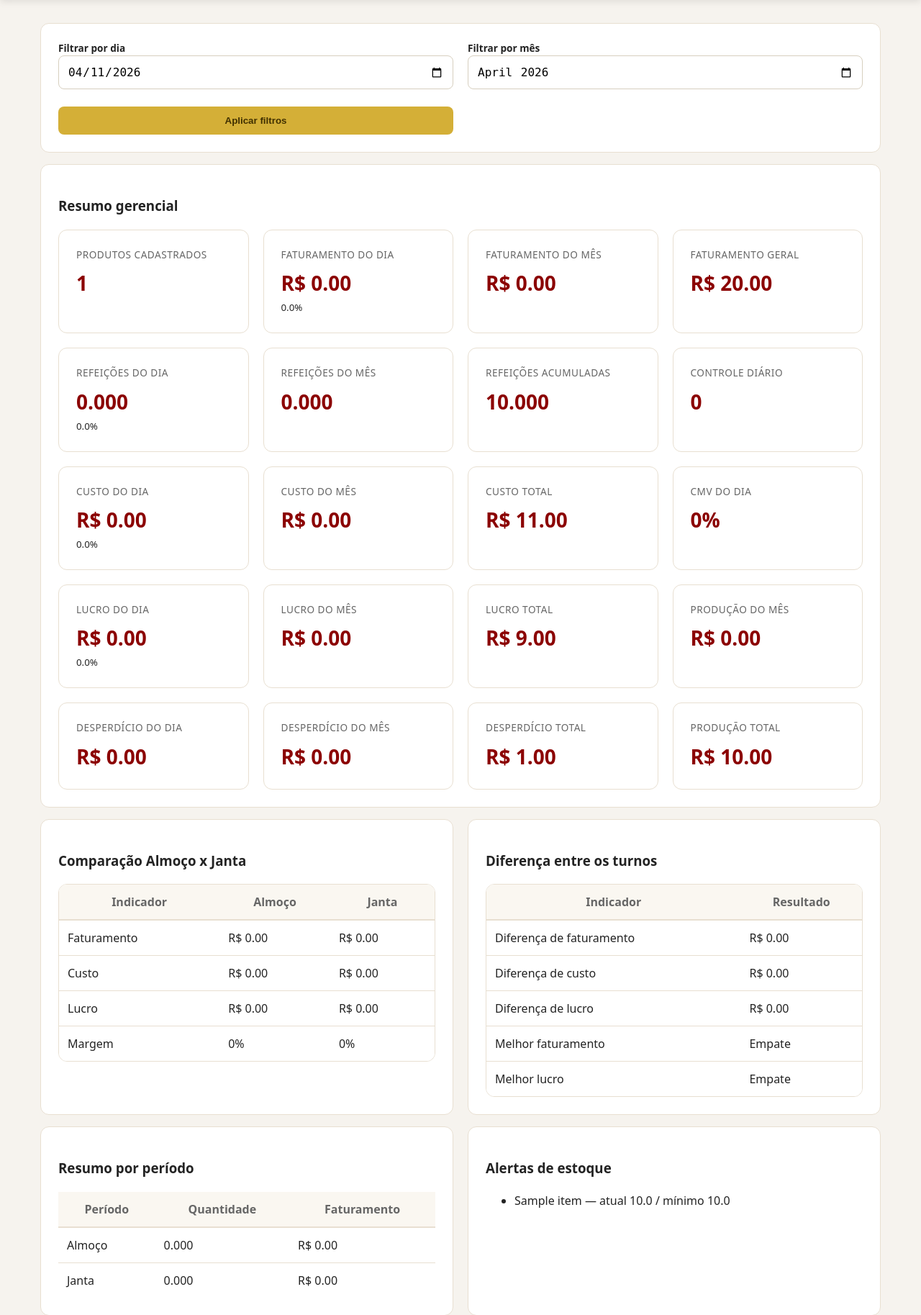
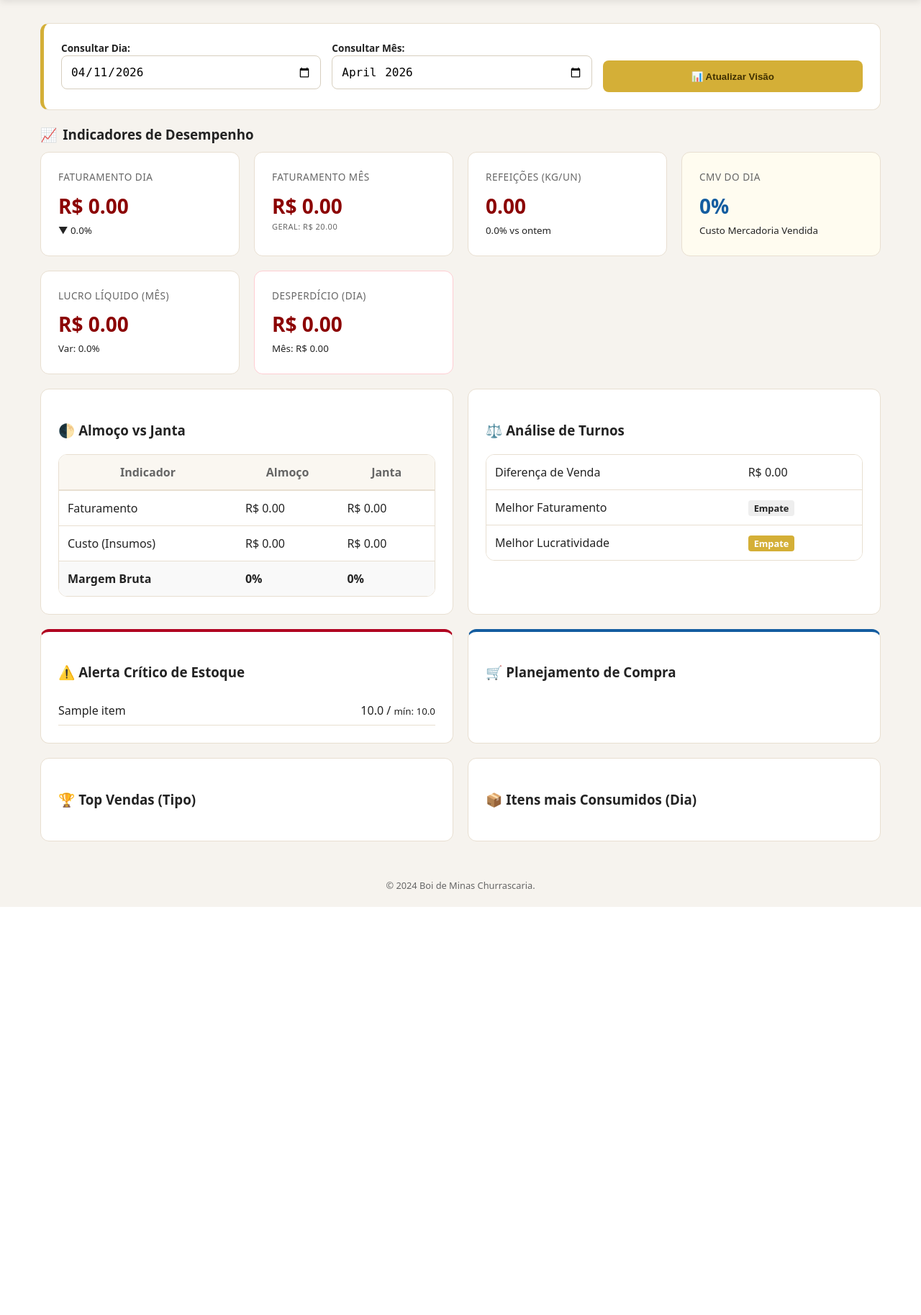
Before and after one commit to mattheuschaves2920-ops/boi-de-minas-sistema, a Flask app: page /dashboard in a window 1280 px wide. Shown: the part 118-1945 px from the top of the page at 72% size. After the commit the page ends 1378 px from the top, so only its background shows below. Run offline with Flask 3, Linux system fonts and the light colour scheme; the visitor is signed in with stand-in values (Sample User, id 1); tables that the repository leaves empty hold one stand-in row (values such as "Sample post").

Commit message:
Update dashboard.html

```diff
--- a/templates/dashboard.html
+++ b/templates/dashboard.html
@@ -1,224 +1,168 @@
 {% extends "base.html" %}
 {% block content %}
 
-<section class="card">
-  <form method="get" class="grid two">
-    <label>Filtrar por dia
+<section class="card" style="margin-bottom: 20px; border-left: 5px solid var(--gold);">
+    <form method="get" class="grid" style="grid-template-columns: repeat(auto-fit, minmax(200px, 1fr)); align-items: end; gap: 15px;">
+        <label>Consultar Dia:
             <input type="date" name="data" value="{{ data_ref.strftime('%Y-%m-%d') }}">
         </label>
-    <label>Filtrar por mês
+        <label>Consultar Mês:
             <input type="month" name="mes" value="{{ mes_ref.strftime('%Y-%m') }}">
         </label>
-    <button class="btn" type="submit">Aplicar filtros</button>
+        <button class="btn" type="submit" style="height: 44px;">📊 Atualizar Visão</button>
     </form>
 </section>
 
-<section class="card" style="margin-top:16px;">
-  <h3>Resumo gerencial</h3>
-  <div class="grid metrics">
-    <div class="card metric"><span>Produtos cadastrados</span><strong>{{ total_itens }}</strong></div>
-    <div class="card metric"><span>Faturamento do dia</span><strong>R$ {{ '%.2f'|format(faturamento) }}</strong><small>{{ var_faturamento }}%</small></div>
-    <div class="card metric"><span>Faturamento do mês</span><strong>R$ {{ '%.2f'|format(faturamento_mes) }}</strong></div>
-    <div class="card metric"><span>Faturamento geral</span><strong>R$ {{ '%.2f'|format(faturamento_total) }}</strong></div>
+<h3 style="margin-bottom: 10px; display: flex; align-items: center; gap: 8px;">
+    <span>📈</span> Indicadores de Desempenho
+</h3>
+<div class="grid metrics" style="grid-template-columns: repeat(auto-fit, minmax(220px, 1fr));">
 
-    <div class="card metric"><span>Refeições do dia</span><strong>{{ '%.3f'|format(refeicoes) }}</strong><small>{{ var_refeicoes }}%</small></div>
-    <div class="card metric"><span>Refeições do mês</span><strong>{{ '%.3f'|format(refeicoes_mes) }}</strong></div>
-    <div class="card metric"><span>Refeições acumuladas</span><strong>{{ '%.3f'|format(refeicoes_total) }}</strong></div>
-    <div class="card metric"><span>Controle diário</span><strong>{{ vendidos_diarios }}</strong></div>
+    <div class="card metric">
+        <span>Faturamento Dia</span>
+        <strong>R$ {{ '%.2f'|format(faturamento) }}</strong>
+        <small class="{{ 'success' if var_faturamento > 0 else 'error' }}">
+            {{ '▲' if var_faturamento > 0 else '▼' }} {{ var_faturamento }}%
+        </small>
+    </div>
 
-    <div class="card metric"><span>Custo do dia</span><strong>R$ {{ '%.2f'|format(custo) }}</strong><small>{{ var_custo }}%</small></div>
-    <div class="card metric"><span>Custo do mês</span><strong>R$ {{ '%.2f'|format(custo_mes) }}</strong></div>
-    <div class="card metric"><span>Custo total</span><strong>R$ {{ '%.2f'|format(custo_total) }}</strong></div>
-    <div class="card metric"><span>CMV do dia</span><strong>{{ cmv }}%</strong></div>
+    <div class="card metric">
+        <span>Faturamento Mês</span>
+        <strong>R$ {{ '%.2f'|format(faturamento_mes) }}</strong>
+        <span class="muted" style="font-size: 11px;">Geral: R$ {{ '%.2f'|format(faturamento_total) }}</span>
+    </div>
 
-    <div class="card metric"><span>Lucro do dia</span><strong>R$ {{ '%.2f'|format(lucro) }}</strong><small>{{ var_lucro }}%</small></div>
-    <div class="card metric"><span>Lucro do mês</span><strong>R$ {{ '%.2f'|format(lucro_mes) }}</strong></div>
-    <div class="card metric"><span>Lucro total</span><strong>R$ {{ '%.2f'|format(lucro_total) }}</strong></div>
-    <div class="card metric"><span>Produção do mês</span><strong>R$ {{ '%.2f'|format(producao_mes) }}</strong></div>
+    <div class="card metric">
+        <span>Refeições (Kg/Un)</span>
+        <strong>{{ '%.2f'|format(refeicoes) }}</strong>
+        <small class="info">{{ var_refeicoes }}% vs ontem</small>
+    </div>
 
-    <div class="card metric"><span>Desperdício do dia</span><strong>R$ {{ '%.2f'|format(desperdicio) }}</strong></div>
-    <div class="card metric"><span>Desperdício do mês</span><strong>R$ {{ '%.2f'|format(desperdicio_mes) }}</strong></div>
-    <div class="card metric"><span>Desperdício total</span><strong>R$ {{ '%.2f'|format(desperdicio_total) }}</strong></div>
-    <div class="card metric"><span>Produção total</span><strong>R$ {{ '%.2f'|format(producao_total) }}</strong></div>
+    <div class="card metric" style="background: #fffcf0;">
+        <span>CMV do Dia</span>
+        <strong style="color: var(--blue);">{{ cmv }}%</strong>
+        <small class="muted">Custo Mercadoria Vendida</small>
     </div>
-</section>
 
-<div class="grid two" style="margin-top:16px;">
+    <div class="card metric">
+        <span>Lucro Líquido (Mês)</span>
+        <strong class="success">R$ {{ '%.2f'|format(lucro_mes) }}</strong>
+        <small class="{{ 'success' if var_lucro > 0 else 'error' }}">Var: {{ var_lucro }}%</small>
+    </div>
+
+    <div class="card metric" style="border: 1px solid #ffcdd2;">
+        <span>Desperdício (Dia)</span>
+        <strong class="error">R$ {{ '%.2f'|format(desperdicio) }}</strong>
+        <small class="muted">Mês: R$ {{ '%.2f'|format(desperdicio_mes) }}</small>
+    </div>
+</div>
+
+<div class="grid two" style="margin-top:20px;">
     <section class="card">
-    <h3>Comparação Almoço x Janta</h3>
+        <h3>🌓 Almoço vs Janta</h3>
         <div class="table-wrap">
-      <table>
+            <table class="table-hover">
+                <thead>
                     <tr><th>Indicador</th><th>Almoço</th><th>Janta</th></tr>
+                </thead>
+                <tbody>
                     <tr><td>Faturamento</td><td>R$ {{ '%.2f'|format(venda_almoco) }}</td><td>R$ {{ '%.2f'|format(venda_janta) }}</td></tr>
-        <tr><td>Custo</td><td>R$ {{ '%.2f'|format(custo_almoco) }}</td><td>R$ {{ '%.2f'|format(custo_janta) }}</td></tr>
-        <tr><td>Lucro</td><td>R$ {{ '%.2f'|format(lucro_almoco) }}</td><td>R$ {{ '%.2f'|format(lucro_janta) }}</td></tr>
-        <tr><td>Margem</td><td>{{ margem_almoco }}%</td><td>{{ margem_janta }}%</td></tr>
+                    <tr><td>Custo (Insumos)</td><td>R$ {{ '%.2f'|format(custo_almoco) }}</td><td>R$ {{ '%.2f'|format(custo_janta) }}</td></tr>
+                    <tr style="background: #f9f9f9; font-weight: bold;">
+                        <td>Margem Bruta</td>
+                        <td class="success">{{ margem_almoco }}%</td>
+                        <td class="success">{{ margem_janta }}%</td>
+                    </tr>
+                </tbody>
             </table>
         </div>
     </section>
 
     <section class="card">
-    <h3>Diferença entre os turnos</h3>
+        <h3>⚖️ Análise de Turnos</h3>
         <div class="table-wrap">
             <table>
-        <tr><th>Indicador</th><th>Resultado</th></tr>
-        <tr><td>Diferença de faturamento</td><td>R$ {{ '%.2f'|format(comparativo_turnos.faturamento_diff) }}</td></tr>
-        <tr><td>Diferença de custo</td><td>R$ {{ '%.2f'|format(comparativo_turnos.custo_diff) }}</td></tr>
-        <tr><td>Diferença de lucro</td><td>R$ {{ '%.2f'|format(comparativo_turnos.lucro_diff) }}</td></tr>
-        <tr><td>Melhor faturamento</td><td>{{ comparativo_turnos.melhor_faturamento }}</td></tr>
-        <tr><td>Melhor lucro</td><td>{{ comparativo_turnos.melhor_lucro }}</td></tr>
+                <tr><td>Diferença de Venda</td><td class="info">R$ {{ '%.2f'|format(comparativo_turnos.faturamento_diff) }}</td></tr>
+                <tr><td>Melhor Faturamento</td><td><span class="badge">{{ comparativo_turnos.melhor_faturamento }}</span></td></tr>
+                <tr><td>Melhor Lucratividade</td><td><span class="badge gold">{{ comparativo_turnos.melhor_lucro }}</span></td></tr>
             </table>
         </div>
     </section>
 </div>
 
-<div class="grid two" style="margin-top:16px;">
+<div class="grid two" style="margin-top:20px;">
+    <section class="card" style="border-top: 4px solid #b00020;">
+        <h3>⚠️ Alerta Crítico de Estoque</h3>
+        {% if alertas %}
+            <div class="stock-alerts">
+                {% for item in alertas[:8] %}
+                <div style="display: flex; justify-content: space-between; padding: 8px 0; border-bottom: 1px solid var(--line);">
+                    <span>{{ item.name }}</span>
+                    <span class="error">{{ item.stock }} / <small>mín: {{ item.min_stock }}</small></span>
+                </div>
+                {% endfor %}
+            </div>
+        {% else %}
+            <p class="success">✅ Todos os níveis estão normais.</p>
+        {% endif %}
+    </section>
+
+    <section class="card" style="border-top: 4px solid var(--blue);">
+        <h3>🛒 Planejamento de Compra</h3>
+        {% if alertas_compra %}
+        <div class="table-wrap">
+            <table style="font-size: 0.85rem;">
+                <thead>
+                    <tr><th>Item</th><th>Estoque</th><th>Dias Rest.</th></tr>
+                </thead>
+                <tbody>
+                    {% for a in alertas_compra %}
+                    <tr>
+                        <td>{{ a.item }}</td>
+                        <td>{{ '%.1f'|format(a.estoque) }}</td>
+                        <td><span class="badge {{ 'error' if a.dias_restantes < 3 else 'info' }}">{{ a.dias_restantes }} dias</span></td>
+                    </tr>
+                    {% endfor %}
+                </tbody>
+            </table>
+        </div>
+        {% endif %}
+    </section>
+</div>
+
+<div class="grid two" style="margin-top:20px;">
     <section class="card">
-    <h3>Resumo por período</h3>
+        <h3>🏆 Top Vendas (Tipo)</h3>
         <table>
-      <tr><th>Período</th><th>Quantidade</th><th>Faturamento</th></tr>
-      {% for k, v in por_periodo.items() %}
+            {% for r in ranking_vendas %}
             <tr>
-        <td>{{ k }}</td>
-        <td>{{ '%.3f'|format(v.q) }}</td>
-        <td>R$ {{ '%.2f'|format(v.v) }}</td>
+                <td>{{ r.tipo }}</td>
+                <td style="text-align: right;"><strong>R$ {{ '%.2f'|format(r.total) }}</strong></td>
             </tr>
             {% endfor %}
         </table>
     </section>
 
     <section class="card">
-    <h3>Alertas de estoque</h3>
-    {% if alertas %}
-      <ul>
-        {% for item in alertas[:12] %}
-        <li>{{ item.name }} — atual {{ item.stock }} / mínimo {{ item.min_stock }}</li>
+        <h3>📦 Itens mais Consumidos (Dia)</h3>
+        <table>
+            {% for r in ranking_produtos %}
+            <tr>
+                <td>{{ r.item }}</td>
+                <td style="text-align: right;">{{ '%.2f'|format(r.qtd) }}</td>
+            </tr>
             {% endfor %}
-      </ul>
-    {% else %}
-      <p>Nenhum alerta crítico.</p>
-    {% endif %}
+        </table>
     </section>
 </div>
 
-<section class="card" style="margin-top:16px;">
-  <h3>Resumo por setor no dia</h3>
-  <div class="table-wrap">
-    <table>
-      <tr><th>Setor</th><th>Vendas</th><th>Produção</th><th>Saída/Perda</th><th>Lucro</th></tr>
-      {% for s in resumo_setores %}
-      <tr>
-        <td>{{ s.setor }}</td>
-        <td>R$ {{ '%.2f'|format(s.venda) }}</td>
-        <td>R$ {{ '%.2f'|format(s.producao) }}</td>
-        <td>R$ {{ '%.2f'|format(s.movimentacao) }}</td>
-        <td>R$ {{ '%.2f'|format(s.lucro) }}</td>
-      </tr>
-      {% endfor %}
-    </table>
-  </div>
-</section>
-
-<div class="grid two" style="margin-top:16px;">
-  <section class="card">
-    <h3>Comparativo dos últimos dias</h3>
-    <div class="table-wrap">
-      <table>
-        <tr><th>Data</th><th>Qtd.</th><th>Total</th><th>Almoço</th><th>Janta</th></tr>
-        {% for d in comparativo_dias %}
-        <tr>
-          <td>{{ d.data }}</td>
-          <td>{{ '%.3f'|format(d.qtd) }}</td>
-          <td>R$ {{ '%.2f'|format(d.total) }}</td>
-          <td>R$ {{ '%.2f'|format(d.almoco) }}</td>
-          <td>R$ {{ '%.2f'|format(d.janta) }}</td>
-        </tr>
-        {% endfor %}
-      </table>
-    </div>
-  </section>
-
-  <section class="card">
-    <h3>Comparativo por mês</h3>
-    <div class="table-wrap">
-      <table>
-        <tr><th>Mês</th><th>Qtd.</th><th>Total</th></tr>
-        {% for m in comparativo_meses %}
-        <tr>
-          <td>{{ m.mes }}</td>
-          <td>{{ '%.3f'|format(m.qtd) }}</td>
-          <td>R$ {{ '%.2f'|format(m.total) }}</td>
-        </tr>
-        {% endfor %}
-      </table>
-    </div>
-  </section>
-</div>
-
-<div class="grid two" style="margin-top:16px;">
-  <section class="card">
-    <h3>Ranking de vendas do dia</h3>
-    <div class="table-wrap">
-      <table>
-        <tr><th>Tipo</th><th>Qtd.</th><th>Total</th></tr>
-        {% for r in ranking_vendas %}
-        <tr>
-          <td>{{ r.tipo }}</td>
-          <td>{{ '%.3f'|format(r.qtd) }}</td>
-          <td>R$ {{ '%.2f'|format(r.total) }}</td>
-        </tr>
-        {% endfor %}
-      </table>
-    </div>
-  </section>
-
-  <section class="card">
-    <h3>Produtos mais usados no dia</h3>
-    <div class="table-wrap">
-      <table>
-        <tr><th>Item</th><th>Quantidade</th></tr>
-        {% for r in ranking_produtos %}
-        <tr>
-          <td>{{ r.item }}</td>
-          <td>{{ '%.3f'|format(r.qtd) }}</td>
-        </tr>
-        {% endfor %}
-      </table>
-    </div>
-  </section>
-</div>
-
-<div class="grid two" style="margin-top:16px;">
-  <section class="card">
-    <h3>Comparativo semanal</h3>
-    <table>
-      <tr><th>Indicador</th><th>Atual</th><th>Anterior</th><th>Variação</th></tr>
-      <tr><td>Faturamento</td><td>R$ {{ '%.2f'|format(semanal.faturamento_atual) }}</td><td>R$ {{ '%.2f'|format(semanal.faturamento_anterior) }}</td><td>{{ semanal.var_faturamento }}%</td></tr>
-      <tr><td>Refeições</td><td>{{ '%.3f'|format(semanal.qtd_atual) }}</td><td>{{ '%.3f'|format(semanal.qtd_anterior) }}</td><td>{{ semanal.var_qtd }}%</td></tr>
-      <tr><td>Desperdício</td><td>R$ {{ '%.2f'|format(semanal.desperdicio_atual) }}</td><td>R$ {{ '%.2f'|format(semanal.desperdicio_anterior) }}</td><td>{{ semanal.var_desperdicio }}%</td></tr>
-    </table>
-  </section>
-
-  <section class="card">
-    <h3>Alertas de compra</h3>
-    {% if alertas_compra %}
-    <div class="table-wrap">
-      <table>
-        <tr><th>Item</th><th>Estoque</th><th>Consumo médio</th><th>Dias restantes</th></tr>
-        {% for a in alertas_compra %}
-        <tr>
-          <td>{{ a.item }}</td>
-          <td>{{ '%.3f'|format(a.estoque) }}</td>
-          <td>{{ '%.3f'|format(a.consumo_medio) }}</td>
-          <td>{{ a.dias_restantes }}</td>
-        </tr>
-        {% endfor %}
-      </table>
-    </div>
-    {% else %}
-      <p>Nenhum alerta crítico para compra.</p>
-    {% endif %}
-  </section>
-</div>
+<style>
+    .badge {
+        background: #eee; padding: 2px 8px; border-radius: 4px; font-size: 0.8rem; font-weight: bold;
+    }
+    .badge.gold { background: var(--gold); color: #fff; }
+    .table-hover tr:hover { background: #fdfaf4; }
+    .stock-alerts div:last-child { border: none; }
+</style>
 
 {% endblock %}
```
Lines whose indentation alone changed are shown as unchanged.
